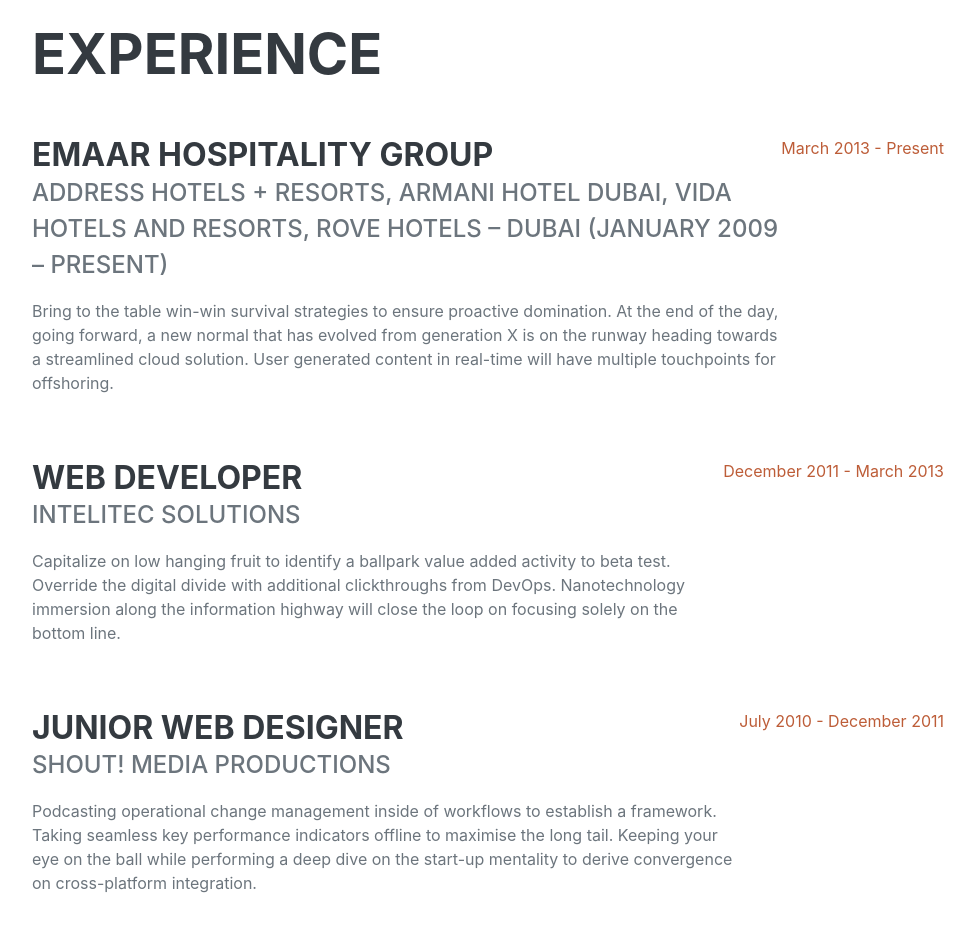
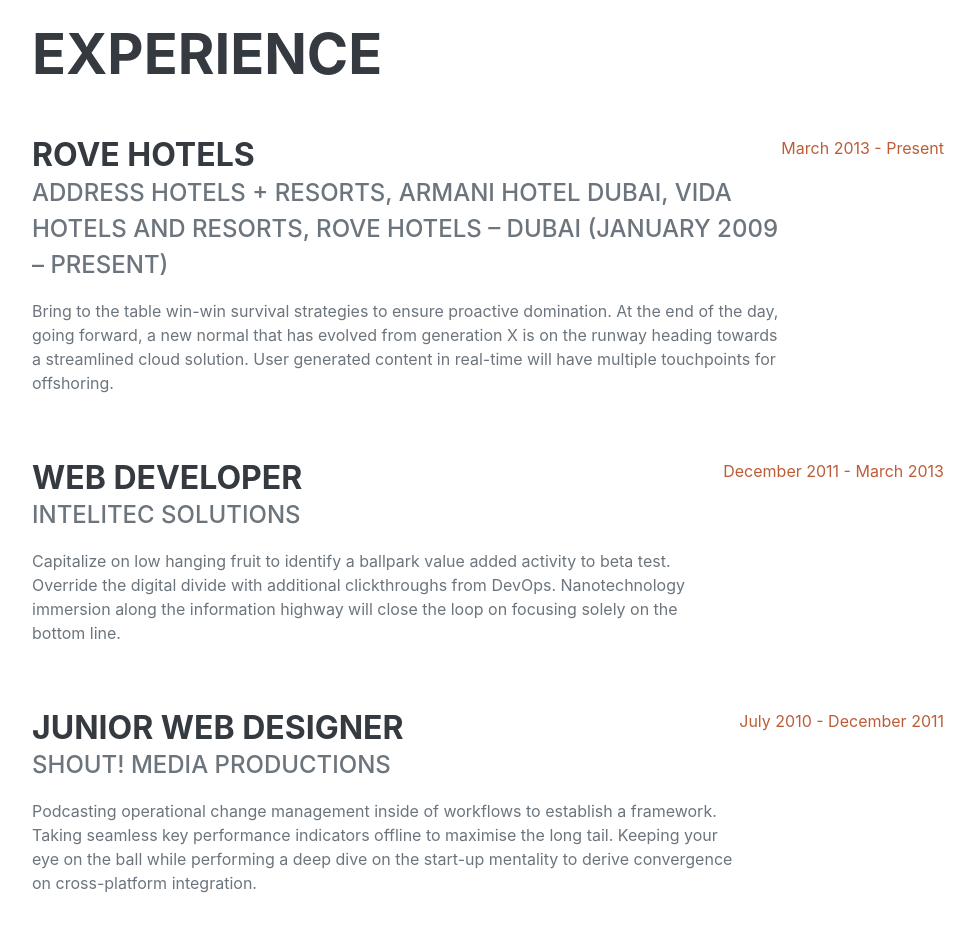
Before and after one commit to Bernie-bot/profilejune2020, a plain HTML site: page index.html in a window 1280 px wide. Shown: the part 860-1792 px from the top of the page, without its empty margins (288-1263 px from the left). Drawn offline with nearby package versions, Linux system fonts and the light colour scheme; a web font is replaced by a local one.

Commit message:
Rove Hotels

```diff
--- a/index.html
+++ b/index.html
@@ -52,7 +52,7 @@
                     <h2 class="mb-5">Experience</h2>
                     <div class="d-flex flex-column flex-md-row justify-content-between mb-5">
                         <div class="flex-grow-1">
-                            <h3 class="mb-0">Emaar Hospitality Group</h3>
+                            <h3 class="mb-0">Rove Hotels</h3>
                             <div class="subheading mb-3">Address Hotels + Resorts, Armani Hotel Dubai, Vida Hotels and Resorts, Rove Hotels – Dubai (January 2009 – Present)</div>
                             <p>Bring to the table win-win survival strategies to ensure proactive domination. At the end of the day, going forward, a new normal that has evolved from generation X is on the runway heading towards a streamlined cloud solution. User generated content in real-time will have multiple touchpoints for offshoring.</p>
                         </div>
```
